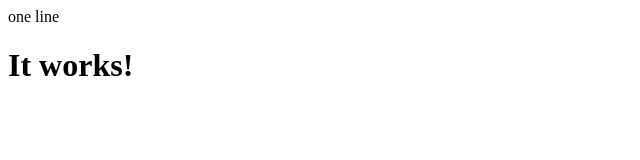
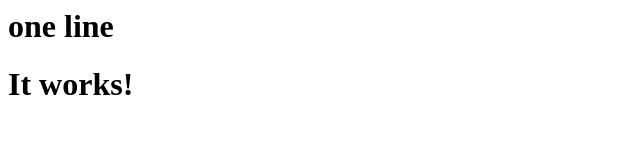
Before and after one commit to victortodoran/Tutoring, a plain HTML site: page index.html in a window 1280 px wide. Shown: the whole page, without its empty margins (0-640 px from the left). Drawn offline with Linux system fonts and the light colour scheme.

Commit message:
Make word file bold in development.html and change p with h1 in index.html

```diff
--- a/index.html
+++ b/index.html
@@ -1,2 +1,2 @@
-<p>one line</p>
+<h1>one line</h1>
 <h1>It works!</h1>
```
Also changed, not shown: development.html (+1 -1 lines).
